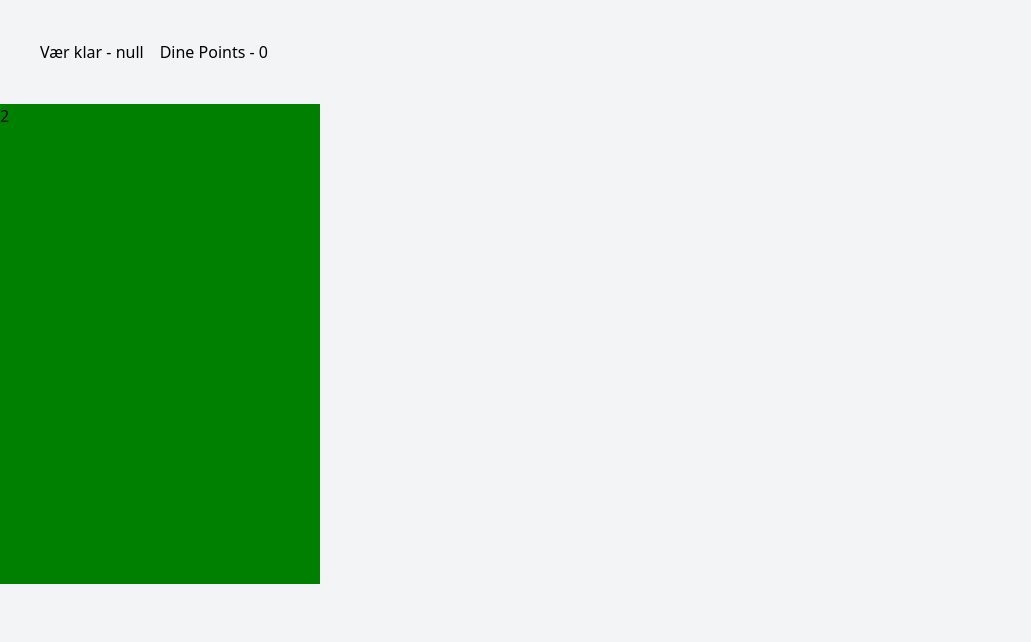
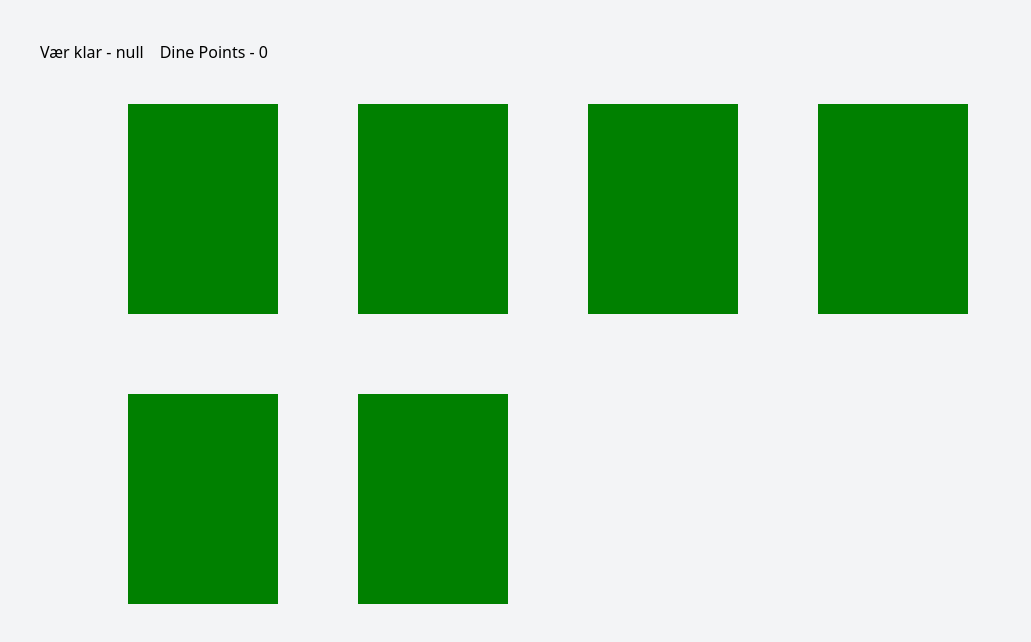
Before and after one commit to Danielh21/DinoFlip, a React (Create React App) app: page /game in a window 1280 px wide. Shown: the top 642 px of the page, without its empty margins (0-1031 px from the left). Built offline with nearby package versions, Linux system fonts and the light colour scheme.

Commit message:
Added card flipping

```diff
--- a/src/Components/Card.tsx
+++ b/src/Components/Card.tsx
@@ -1,21 +1,29 @@
 import React from 'react'
 import { useAppSelector } from '../Hooks/Hooks'
 import { translate as t } from '../Services/Translations'
+import { CardContent } from '../Models/CardContent';
 
-export function Card() {
+interface CardProps {
+    Content : CardContent
+}
+
+export function Card({Content} : CardProps) {
 
     function flipCard(target : HTMLDivElement) {
         target.classList.toggle("hover");
     }
 
+    let cssCardBackground = Content.cssClass;
+    let backgroundCss = `card-back ${cssCardBackground}`;
+
     return (
-        <div className="flip-container" onTouchStart={(e) => flipCard(e.currentTarget)}>
+        <div className="flip-container" onClick={(e) => flipCard(e.currentTarget)} onTouchStart={(e) => flipCard(e.currentTarget)}>
             <div className="flipper">
                 <div className="card-front">
-                    2
+
                 </div>
-                <div className="card-back">
-                    1
+                <div className={backgroundCss}>
+                    {Content.name} - {Content.key}
                 </div>
             </div>
         </div>
--- /dev/null
+++ b/src/Models/CardContent.ts
@@ -0,0 +1,19 @@
+class CardContent {
+    name : string
+    cssClass : string
+    key : number
+
+
+    constructor(name : string, cssClass : string, key : number) {
+        this.name = name
+        this.cssClass = cssClass
+        this.key = key
+    }
+}
+
+
+let Rex = new CardContent("Rex", "bg-rexBaground", 1 );
+let Camptosaurus  = new CardContent ("Camptosaurus", "bg-camptosaurusBaground", 2);
+let Stegosaurus  = new CardContent ("Stegosaurus", "bg-stegosaurusBaground", 3);
+
+export { CardContent, Rex, Camptosaurus, Stegosaurus }
--- a/src/Pages/Game.tsx
+++ b/src/Pages/Game.tsx
@@ -1,13 +1,42 @@
 import React from 'react'
 import { Card } from '../Components/Card'
 import { ScoreBoard } from '../Components/ScoreBoard'
+import { CardContent, Rex, Camptosaurus, Stegosaurus } from '../Models/CardContent'
 
 export function Game() {
+
+  let Dinosaurs : CardContent[] = shuffle([Rex, Rex, Camptosaurus, Camptosaurus, Stegosaurus, Stegosaurus]);
+
+  function shuffle(array : CardContent[]) {
+    var currentIndex = array.length,  randomIndex;
+
+    // While there remain elements to shuffle...
+    while (0 !== currentIndex) {
+
+      // Pick a remaining element...
+      randomIndex = Math.floor(Math.random() * currentIndex);
+      currentIndex--;
+
+      // And swap it with the current element.
+      [array[currentIndex], array[randomIndex]] = [
+        array[randomIndex], array[currentIndex]];
+    }
+
+    return array;
+  }
 
   return (
     <div>
       <ScoreBoard />
-      <Card />
+      <div className="flex flex-row flex-wrap max-w-5xl gap-20 ml-auto mr-auto">
+        {
+          Dinosaurs.map( (d => {
+            return (
+            <Card Content={d} />
+            )
+          }))
+        }
+      </div>
     </div>
   )
 }
--- a/src/index.css
+++ b/src/index.css
@@ -15,7 +15,6 @@
         transform: rotateY(180deg);
     }
     .card-back {
-        background-color: red;
         transform: rotateY(180deg);
     }
     .card-front {
@@ -24,8 +23,8 @@
         transform: rotateY(0deg);
     }
     .flip-container, .card-back, .card-front {
-        width: 320px;
-        height: 480px;
+        width: 150px;
+        height: 210px;
     }
     .flipper {
         transition: 0.6s;
--- a/tailwind.config.js
+++ b/tailwind.config.js
@@ -6,10 +6,12 @@ module.exports = {
   theme: {
     extend: {
       colors : {
-        myBackground : colors.coolGray[500]
-      },
+        rexBaground : colors.coolGray[500],
+        camptosaurusBaground : colors.sky[500],
+        stegosaurusBaground: colors.indigo[700]
+      }
+  },
     },
-  },
   variants: {
     extend: {},
   },
```
